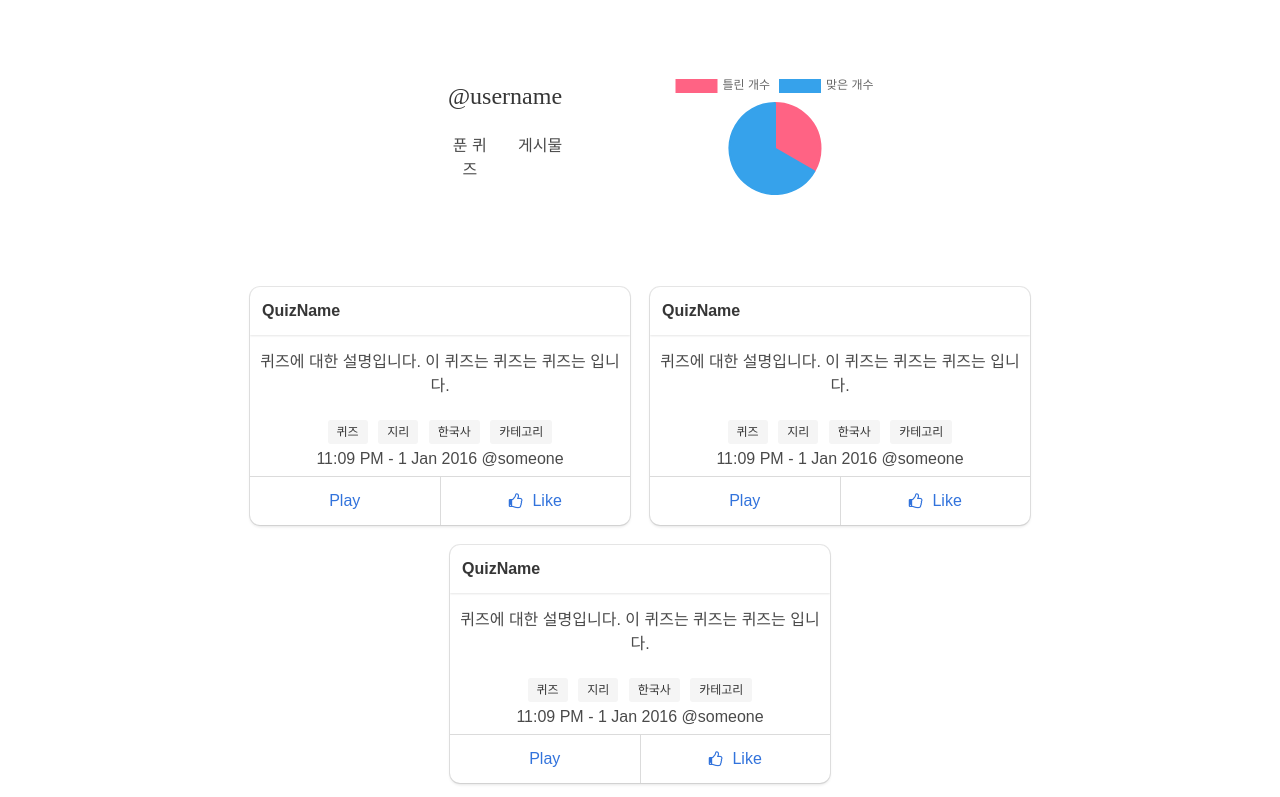
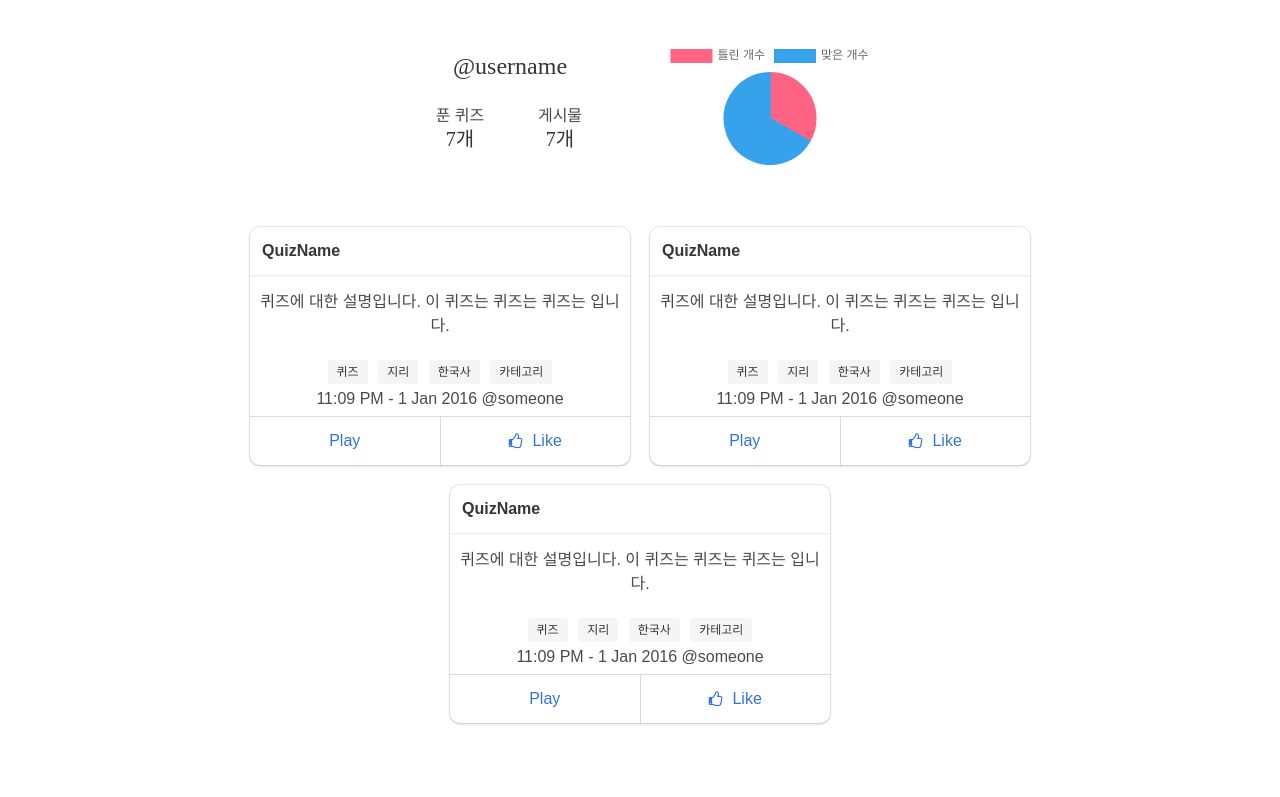
Before and after one commit to hdhc44/qt-front, a website: page mypage.html in a window 1280 px wide. Shown: the part 55-852 px from the top of the page. Drawn offline with nearby package versions, Linux system fonts and the light colour scheme.

Commit message:
mypage.css/mypage.html

```diff
--- a/css/mypage.css
+++ b/css/mypage.css
@@ -33,7 +33,6 @@ html,body {
     margin: 10px;
     border-radius: 10px;
     overflow: hidden;
-    height: 238px;
 }
 .card-content{
     padding: 0px!important;
@@ -86,8 +85,8 @@ html,body {
 }
 .userinfo {
     width:250px;
-    height:250px;
-    margin: 10px;
+    height:200px;
+    margin: 5px;
     text-align: center;
     display: flex;
     justify-content: center;
@@ -95,6 +94,9 @@ html,body {
     flex-direction: column;
 }
 
+.column{
+    width:100px;
+}
 @media screen and (max-width:420px) {
     .card {
         flex-basis: 100% auto;
--- a/mypage.html
+++ b/mypage.html
@@ -83,9 +83,11 @@
                 <div class="columns">
                     <div class="column">
                         <p>푼 퀴즈</p>
+                        <h5 class="title is-5">7개</h5>
                     </div>
                     <div class="column">
                         <p>게시물</p>
+                        <h5 class="title is-5">7개</h5>
                     </div>
                 </div>
             </div>
```
